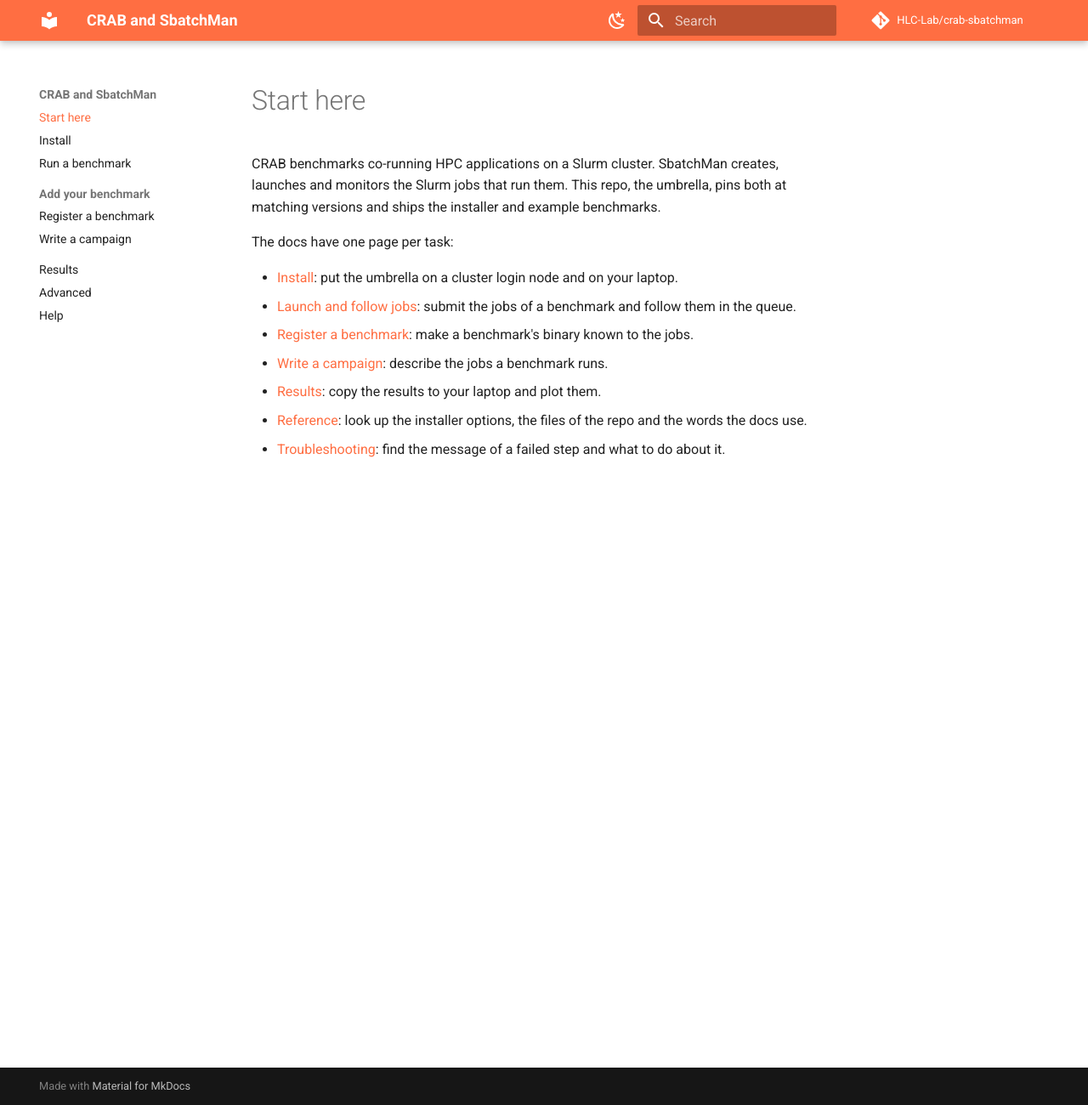
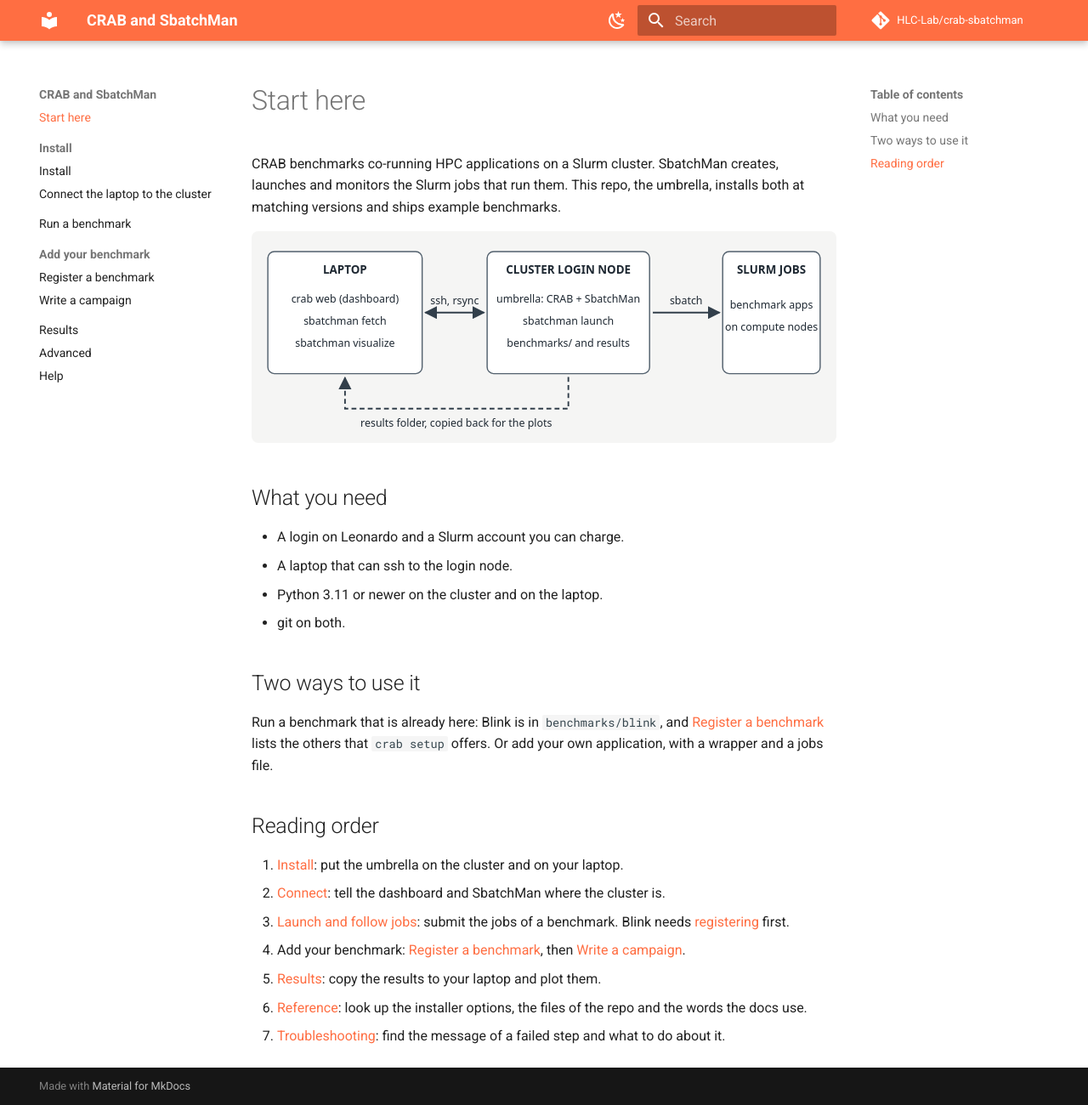
Before and after one commit to HLC-Lab/crab-sbatchman, an MkDocs documentation site: the page built from docs/index.md, in a window 1280 px wide and 1300 px high. Shown: the whole window at 85% size. Built offline with MkDocs 1.6.1 and Material for MkDocs 9.7.7, drawn with Linux system fonts in a browser that asks for light colours; comment, search, counter and statistics services are not loaded.

Commit message:
docs: rewrite Start here and Install, add Connect

```diff
--- a/docs/index.md
+++ b/docs/index.md
@@ -1,14 +1,28 @@
 # Start here
 
 CRAB benchmarks co-running HPC applications on a Slurm cluster. SbatchMan creates, launches and monitors the Slurm jobs that run them.
-This repo, the umbrella, pins both at matching versions and ships the installer and example benchmarks.
+This repo, the umbrella, installs both at matching versions and ships example benchmarks.
 
-The docs have one page per task:
+![The laptop talks to the cluster login node over ssh and rsync. The login node submits Slurm jobs with sbatch. The results folder comes back to the laptop for the plots.](img/overview.svg)
 
-- [Install](install.md): put the umbrella on a cluster login node and on your laptop.
-- [Launch and follow jobs](launch.md): submit the jobs of a benchmark and follow them in the queue.
-- [Register a benchmark](benchmarks.md): make a benchmark's binary known to the jobs.
-- [Write a campaign](campaigns.md): describe the jobs a benchmark runs.
-- [Results](results.md): copy the results to your laptop and plot them.
-- [Reference](reference.md): look up the installer options, the files of the repo and the words the docs use.
-- [Troubleshooting](troubleshooting.md): find the message of a failed step and what to do about it.
+## What you need
+
+- A login on Leonardo and a Slurm account you can charge.
+- A laptop that can ssh to the login node.
+- Python 3.11 or newer on the cluster and on the laptop.
+- git on both.
+
+## Two ways to use it
+
+Run a benchmark that is already here: Blink is in `benchmarks/blink`, and [Register a benchmark](benchmarks.md) lists the others that `crab setup` offers.
+Or add your own application, with a wrapper and a jobs file.
+
+## Reading order
+
+1. [Install](install.md): put the umbrella on the cluster and on your laptop.
+2. [Connect](connect.md): tell the dashboard and SbatchMan where the cluster is.
+3. [Launch and follow jobs](launch.md): submit the jobs of a benchmark. Blink needs [registering](benchmarks.md#register-a-supported-benchmark) first.
+4. Add your benchmark: [Register a benchmark](benchmarks.md), then [Write a campaign](campaigns.md).
+5. [Results](results.md): copy the results to your laptop and plot them.
+6. [Reference](reference.md): look up the installer options, the files of the repo and the words the docs use.
+7. [Troubleshooting](troubleshooting.md): find the message of a failed step and what to do about it.
--- a/mkdocs.yml
+++ b/mkdocs.yml
@@ -52,7 +52,9 @@ markdown_extensions:
 
 nav:
   - Start here: index.md
-  - Install: install.md
+  - Install:
+      - install.md
+      - connect.md
   - Run a benchmark: launch.md
   - Add your benchmark:
       - benchmarks.md
```
Also changed, not shown: README.md (+3 -20 lines), docs/campaigns.md (+1 -1 lines), docs/connect.md (added, +55 -0 lines), docs/install.md (+7 -31 lines), docs/img/overview.svg (added), 1 other file.
